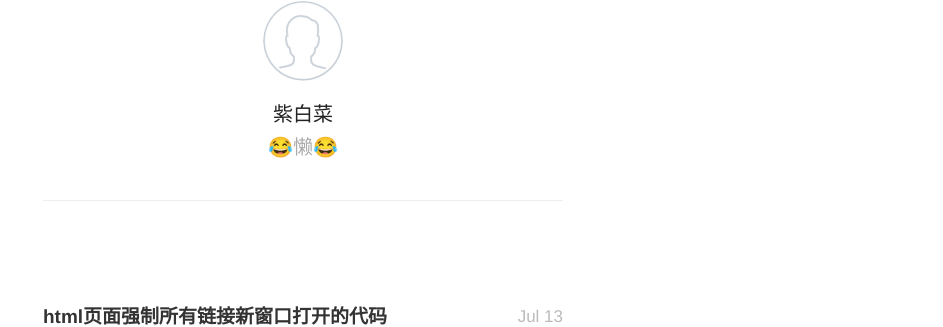
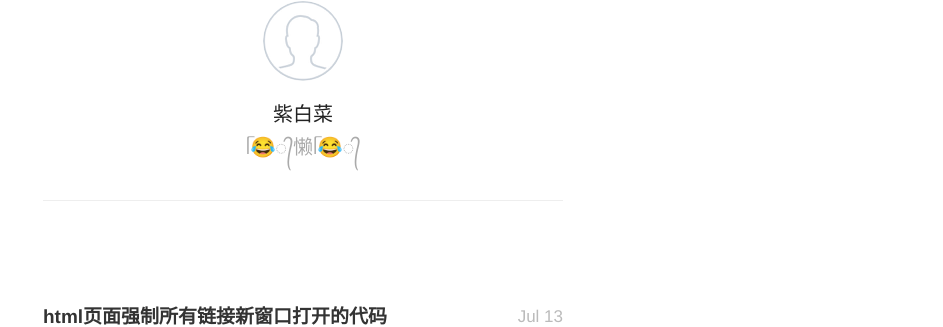
Before and after one commit to ZiBaiCai/zibaicai.github.io, a Jekyll site: the page built from index.html, in a window 1280 px wide. Shown: the part 137-464 px from the top of the page, without its empty margins (337-1280 px from the left). Built offline with Jekyll 4.4.1, drawn with Linux system fonts in a browser that asks for light colours; nearby versions of some CDN libraries; the list of posts is cut into pages by our own code.

```diff
--- a/_config.yml
+++ b/_config.yml
@@ -1,5 +1,5 @@
 name: 紫白菜
-description: 😂懒😂
+description: ᥬ😂᭄懒ᥬ😂᭄
 meta_description: "Your New Jekyll Site, Blogging about stuffs"
 
 aboutPage: true
```
